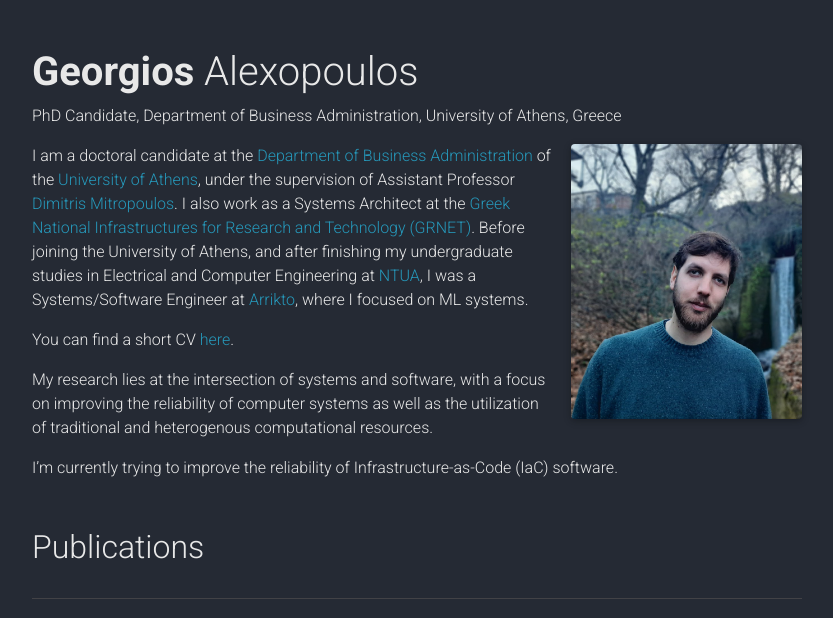
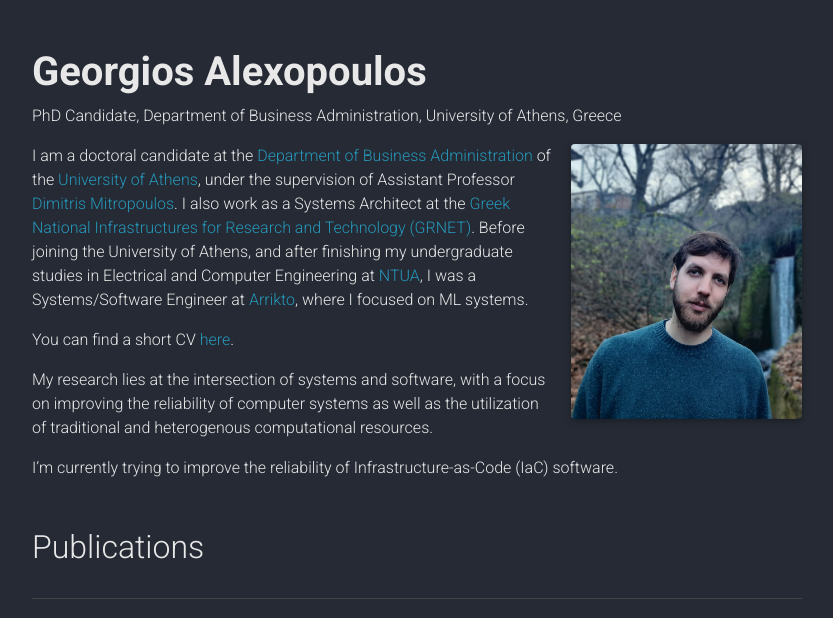
Before and after one commit to grgalex/grgalex.github.io, a Jekyll site: the page built from _pages/about.md, in a window 1280 px wide, cut to the strip 0-618 px from the top of the page. Shown: the whole strip, without its empty margins (223-1056 px from the left). Built offline with Jekyll 4.4.1, drawn with Linux system fonts in a browser that asks for light colours; nearby versions of some CDN libraries; comment, search, counter and statistics services are not loaded; a style sheet for code colours, icons or effects is not loaded.

Commit message:
Actually bolden full name
Signed-off-by: George Alexopoulos <grgalex@ba.uoa.gr>

```diff
--- a/_layouts/about.html
+++ b/_layouts/about.html
@@ -6,7 +6,7 @@
 
   <header class="post-header">
     <h1 class="post-title">
-     {% if site.title == "blank" %}<span class="font-weight-bold">{{ site.first_name }}</span> {{ site.middle_name }} {{ site.last_name }}{% else %}{{ site.title }}{% endif %}
+     {% if site.title == "blank" %}<span class="font-weight-bold">{{ site.first_name }} {{ site.middle_name }} {{ site.last_name }}</span>{% else %}{{ site.title }}{% endif %}
     </h1>
      <p class="desc">{{ page.description }}</p>
   </header>
```
